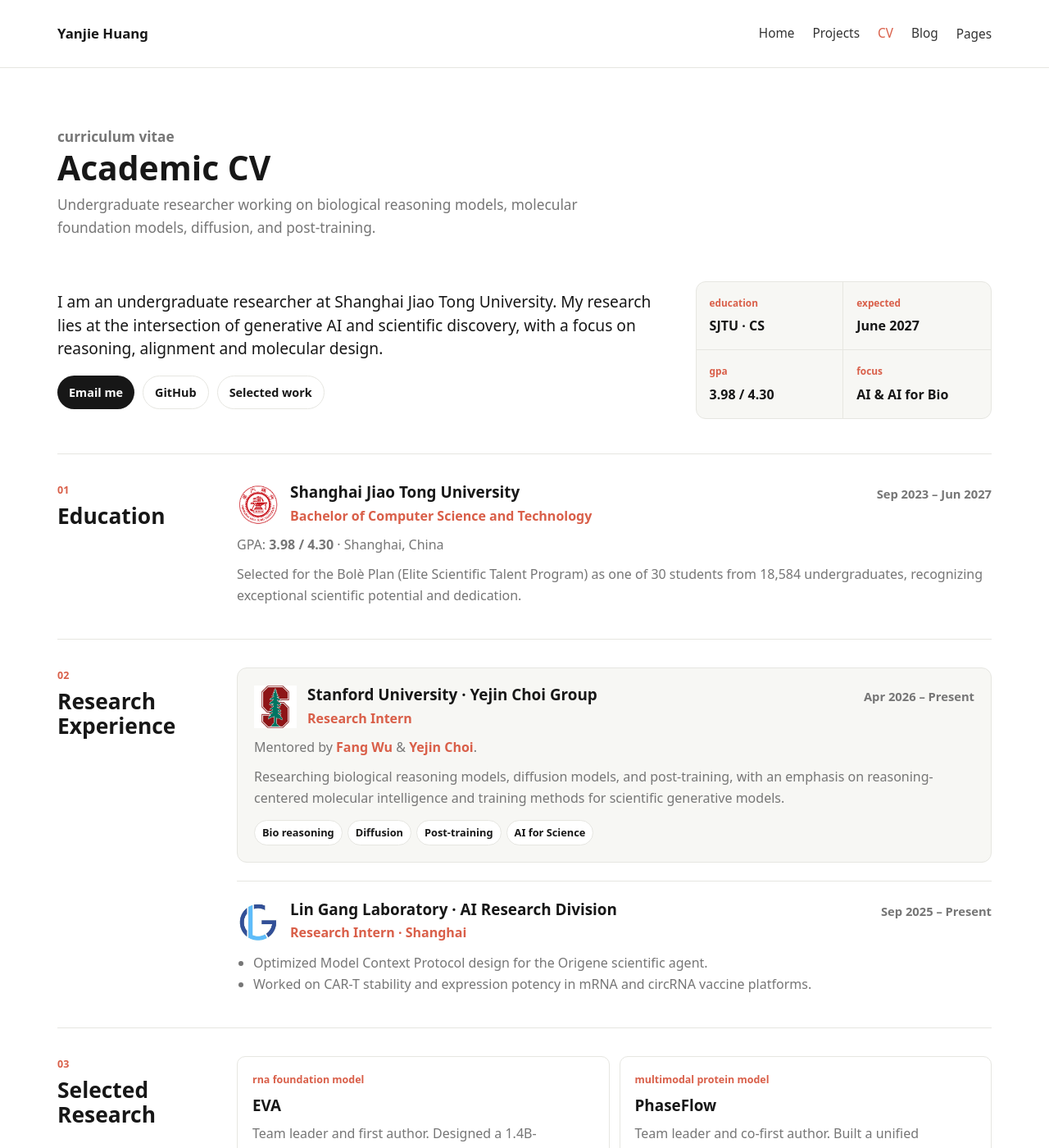
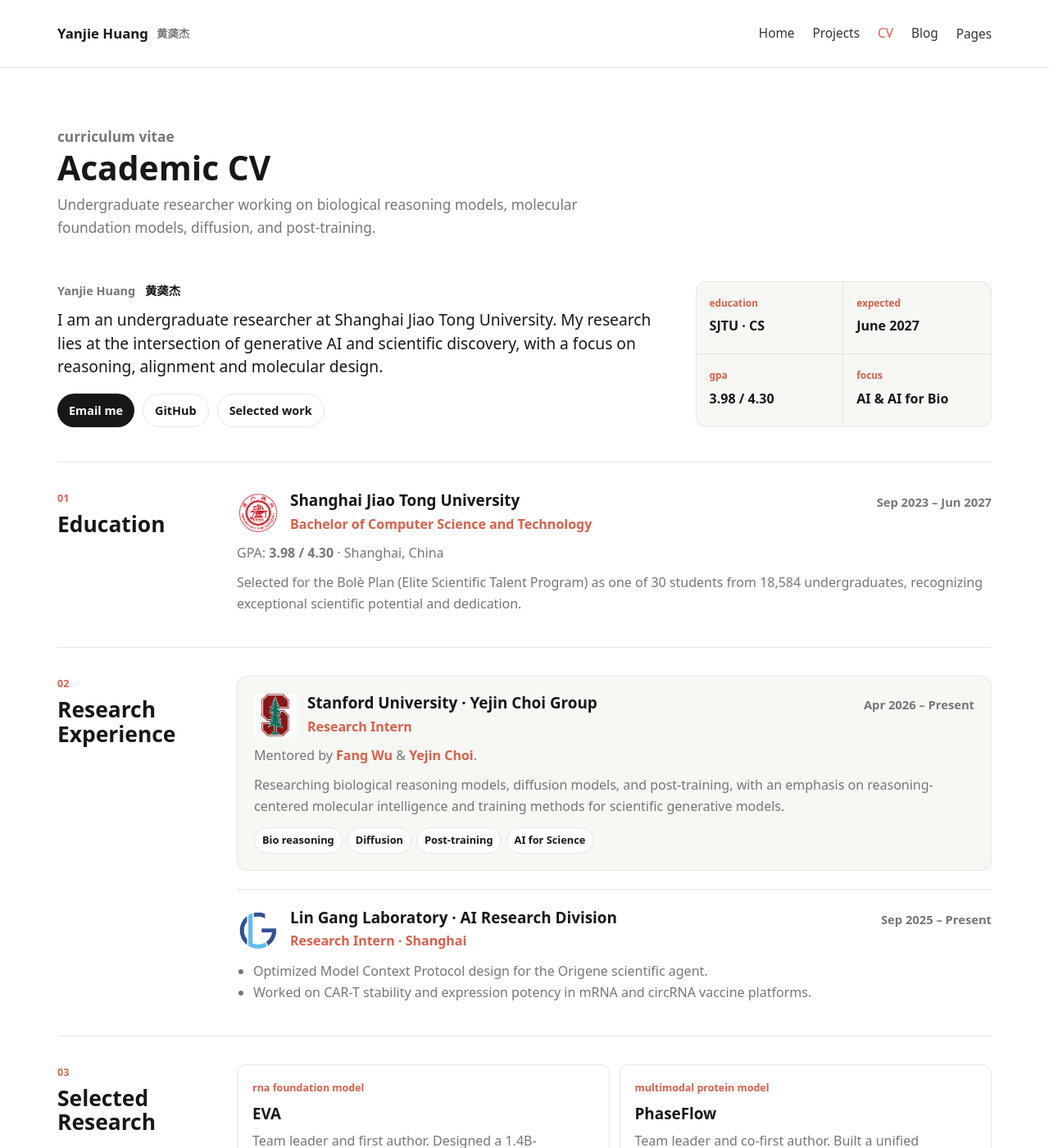
Before and after one commit to kevinhyj/kevinhyj.github.io, a Jekyll site: the page built from cv.md, in a window 1280 px wide and 1400 px high. Shown: the whole window at 82% size. Built offline with Jekyll 4.4.1, drawn with Linux system fonts in a browser that asks for light colours.

Commit message:
Add Chinese name across site identity

```diff
--- a/_data/settings.yml
+++ b/_data/settings.yml
@@ -22,6 +22,7 @@
 
 author:
   name: "Yanjie Huang"
+  name_zh: "黄䶮杰"
   bio: "AI4Bio, foundation models, snow, notes, and Pixie someday."
   avatar: "/assets/shared/portraits/home-window.jpeg"
 
--- a/_layouts/default.html
+++ b/_layouts/default.html
@@ -13,7 +13,8 @@
     <header class="site-header">
       <div class="container">
         <a class="site-logo" href="{{ '/' | relative_url }}" aria-label="{{ settings.title }} home">
-          {{ settings.title | default: site.title }}
+          <span>{{ settings.title | default: site.title }}</span>
+          <span class="site-logo-secondary">{{ settings.author.name_zh }}</span>
         </a>
 
         <nav class="site-nav" aria-label="Main navigation">
@@ -54,7 +55,7 @@
             <img src="{{ settings.author.avatar | relative_url }}" alt="{{ settings.author.name }}">
           {% endif %}
           <div>
-            <h3>{{ settings.author.name }}</h3>
+            <h3>{{ settings.author.name }} <span class="footer-author-cn">{{ settings.author.name_zh }}</span></h3>
             <p>{{ settings.author.bio }}</p>
           </div>
         </div>
--- a/assets/css/styles.css
+++ b/assets/css/styles.css
@@ -64,9 +64,18 @@
 }
 
 .site-logo {
+  align-items: center;
+  display: inline-flex;
+  gap: 10px;
   font-size: 1.05rem;
   font-weight: 800;
   white-space: nowrap;
+}
+
+.site-logo-secondary {
+  color: var(--muted);
+  font-size: 0.84rem;
+  font-weight: 650;
 }
 
 .site-nav {
@@ -892,6 +901,18 @@
   align-self: center;
 }
 
+.cv-name-line {
+  color: var(--muted);
+  font-size: 0.9rem;
+  font-weight: 760;
+  margin: 0 0 10px;
+}
+
+.cv-name-line span {
+  color: var(--text);
+  margin-left: 8px;
+}
+
 .cv-lead {
   font-size: 1.2rem;
   line-height: 1.48;
@@ -1235,6 +1256,13 @@
   margin: 0 0 4px;
 }
 
+.footer-author-cn {
+  color: var(--muted);
+  font-size: 0.9rem;
+  font-weight: 620;
+  margin-left: 7px;
+}
+
 .footer-author p {
   color: var(--muted);
   margin: 0;
--- a/cv.md
+++ b/cv.md
@@ -10,6 +10,7 @@
   <div class="container">
     <div class="cv-profile">
       <div class="cv-profile-copy">
+        <p class="cv-name-line">Yanjie Huang <span>黄䶮杰</span></p>
         <p class="cv-lead">I am an undergraduate researcher at Shanghai Jiao Tong University. My research lies at the intersection of generative AI and scientific discovery, with a focus on reasoning, alignment and molecular design.</p>
         <div class="resource-links cv-actions">
           <a href="mailto:huangyanjie@sjtu.edu.cn">Email me</a>
--- a/scripts/build_preview.py
+++ b/scripts/build_preview.py
@@ -11,6 +11,7 @@
 OUT = ROOT / "_site"
 
 SITE_TITLE = "Yanjie Huang"
+AUTHOR_NAME_ZH = "黄䶮杰"
 SITE_DESC = "AI4Bio, photos, projects, and small field notes."
 EMAIL = "huangyanjie@sjtu.edu.cn"
 GITHUB = "https://github.com/kevinhyj"
@@ -167,7 +168,7 @@
   <body>
     <header class="site-header">
       <div class="container">
-        <a class="site-logo" href="/" aria-label="Yanjie Huang home">Yanjie Huang</a>
+        <a class="site-logo" href="/" aria-label="Yanjie Huang home"><span>Yanjie Huang</span><span class="site-logo-secondary">{AUTHOR_NAME_ZH}</span></a>
         <nav class="site-nav" aria-label="Main navigation">
           <a href="/">Home</a>
           <a href="/projects/">Projects</a>
@@ -190,7 +191,7 @@
         <div class="footer-author">
           <img src="{AUTHOR_IMAGE}" alt="Yanjie Huang">
           <div>
-            <h3>Yanjie Huang</h3>
+            <h3>Yanjie Huang <span class="footer-author-cn">{AUTHOR_NAME_ZH}</span></h3>
             <p>{AUTHOR_BIO}</p>
           </div>
         </div>
```
